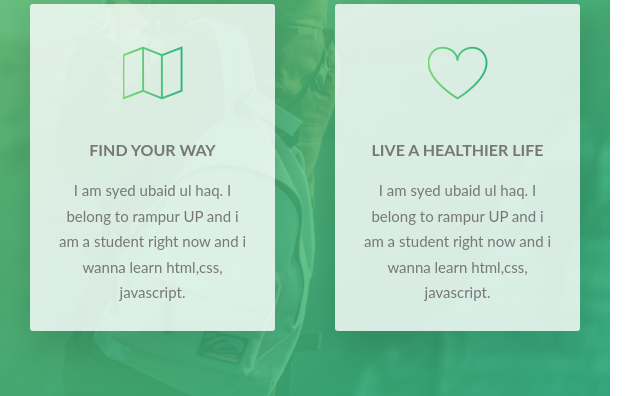
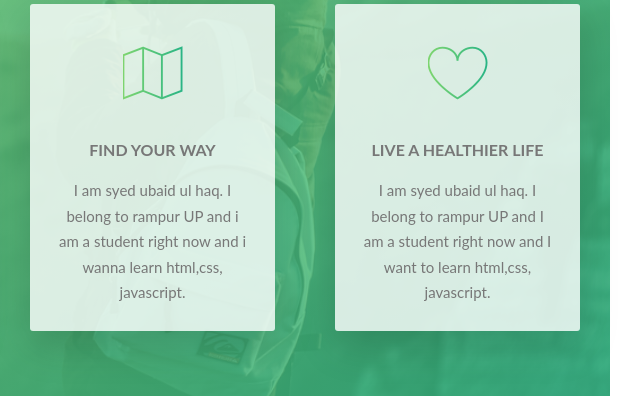
Before and after one commit to syedubaidulhaq/natours, a website: page index2.html in a window 1280 px wide. Shown: the part 1854-2250 px from the top of the page, 640-1280 px from the left. Drawn offline with Linux system fonts and the light colour scheme; files whose address does not match are found by name.

Commit message:
change in index file

```diff
--- a/index2.html
+++ b/index2.html
@@ -113,7 +113,7 @@
                         <i class="feature-box__icon icon-basic-heart"></i>
                         <h3 class="heading-tertiary  u-margin-bottom-small">Live A Healthier Life</h3>
                         <p class="feature-box__text">
-                            I am syed ubaid ul haq. I belong to rampur UP and i am a student right now and i wanna learn
+                            I am syed ubaid ul haq. I belong to rampur UP and I am a student right now and I want to learn
                             html,css, javascript.
                         </p>
                     </div>
```
